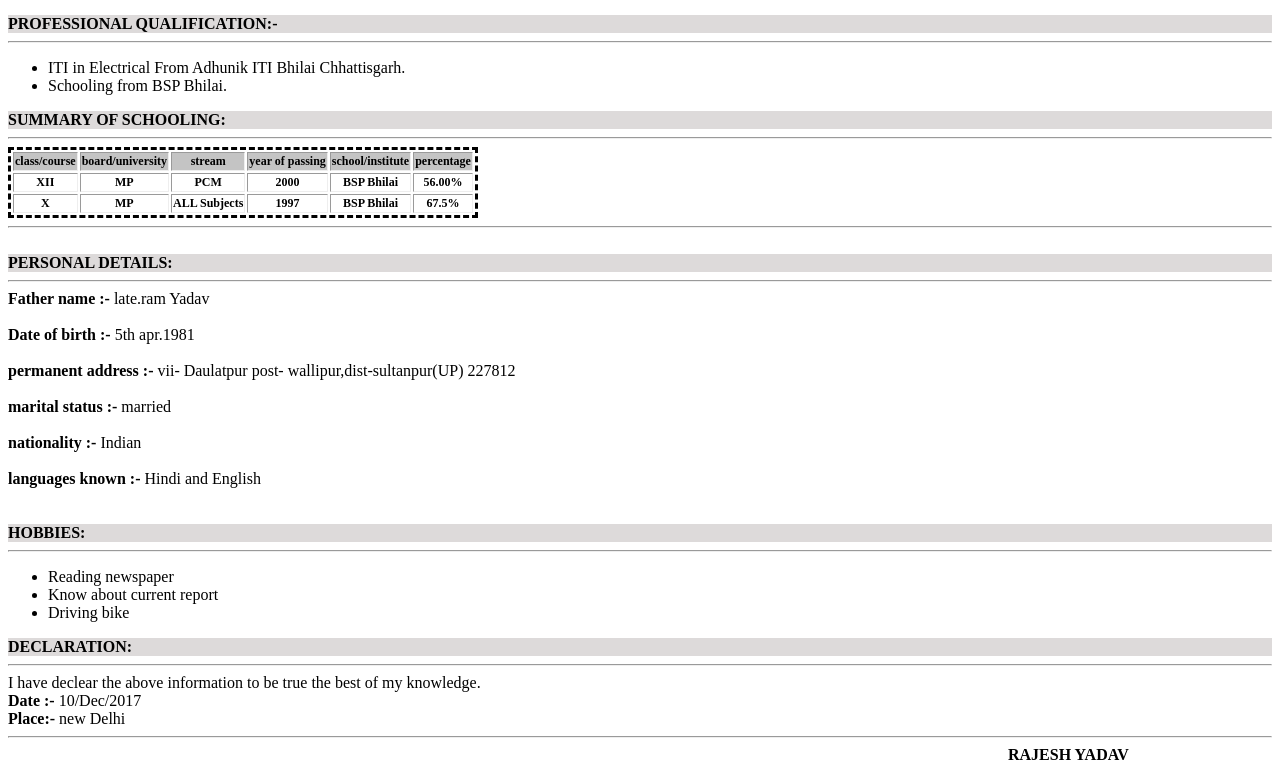
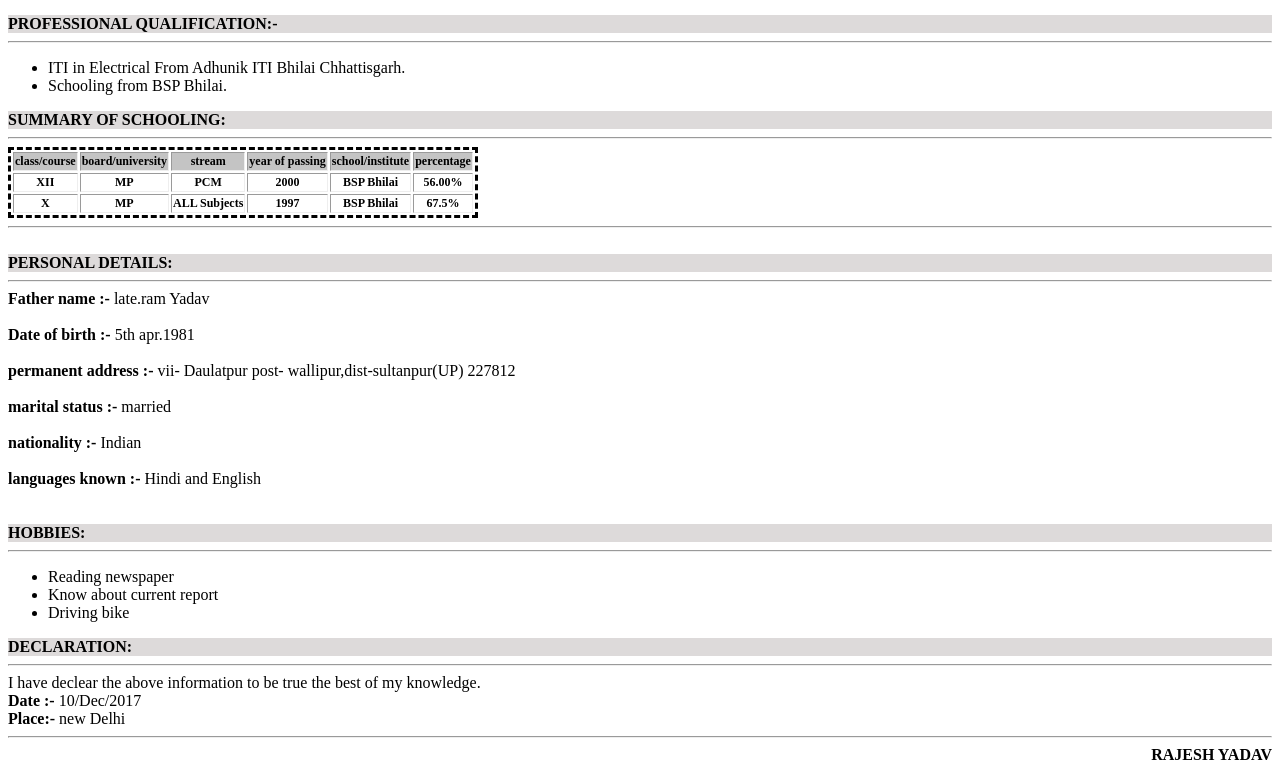
Before and after one commit to Rajeshsl01/Rezume-, a plain HTML site: page index.html in a window 1280 px wide. Shown: the part 677-1449 px from the top of the page. Drawn offline with Linux system fonts and the light colour scheme.

Commit message:
Update index.html

```diff
--- a/index.html
+++ b/index.html
@@ -289,7 +289,7 @@ Father name :- </b> late.ram Yadav
 
 </div>
 <hr>
-<div style="padding-left:1000px;" >
+<div style="text-align: right;" >
     <b>
     RAJESH YADAV
     </b>
```
